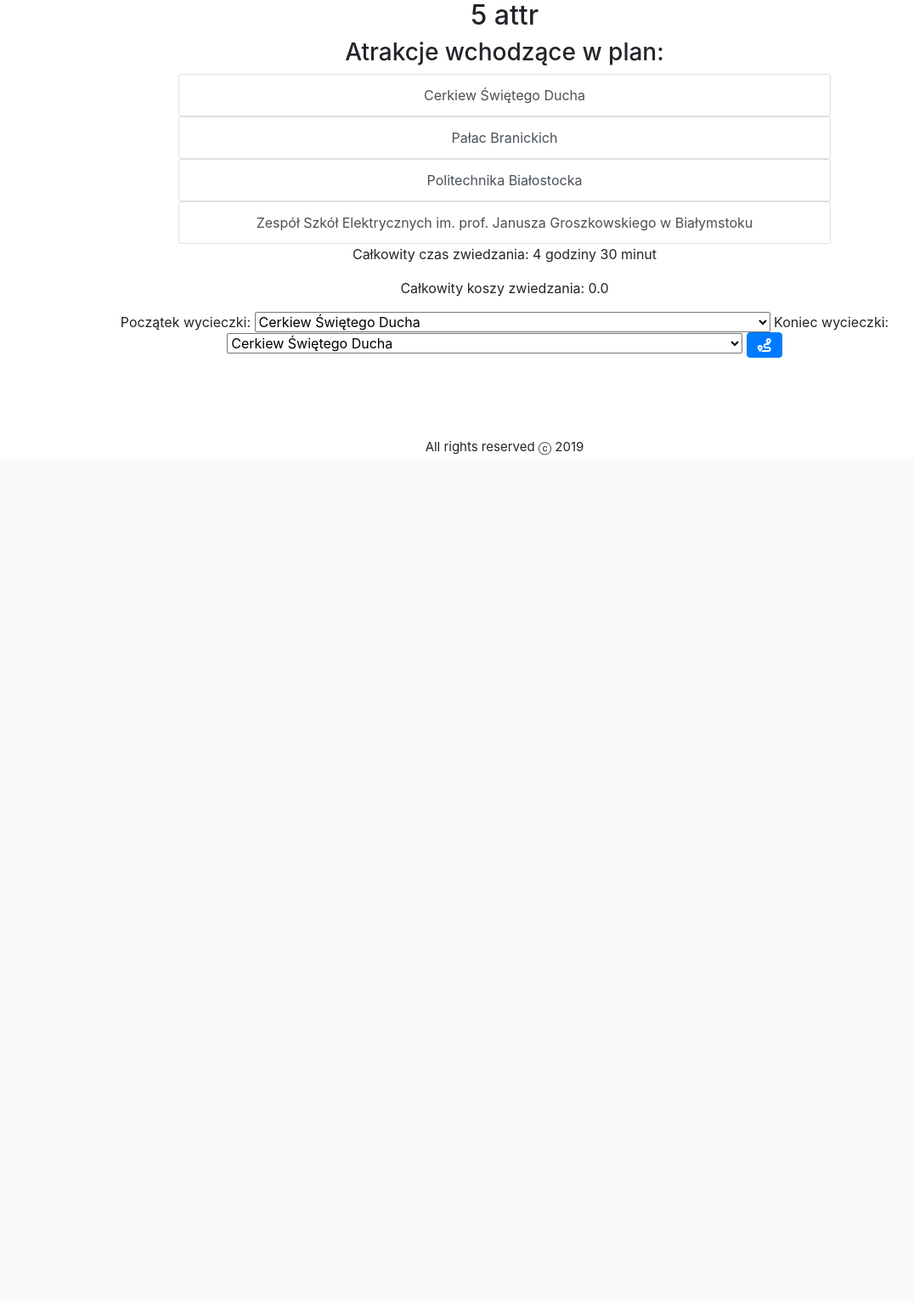
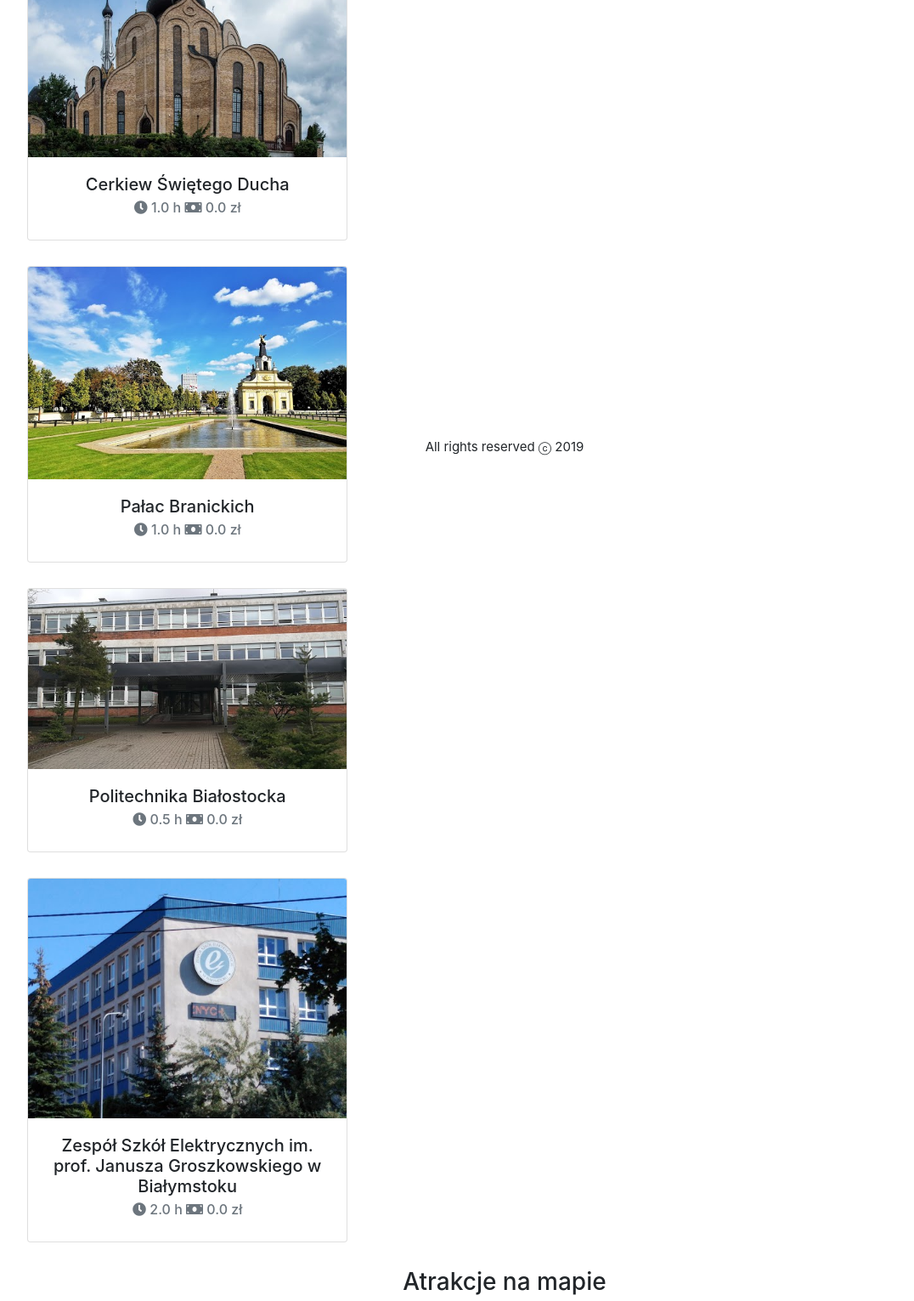
Before and after one commit to dbielecki97/guideproject, a Django app: page /guide/tripplan/5 in a window 1280 px wide. Shown: the part 259-1790 px from the top of the page at 85% size, without its empty margins (46-1122 px from the left). Before the commit the page ends 795 px from the top, so only its background shows below. Run offline with Django 3.2, Linux system fonts and the light colour scheme; data comes from the database, SQL or seed files in the repository; both versions use the stored data as it was after the commit; some libraries are stand-ins or nearby versions.

Commit message:
koszyk, tripplan, del editplan

```diff
--- a/guide/static/css/styles.css
+++ b/guide/static/css/styles.css
@@ -35,4 +35,7 @@
 .icon-wrapper i{
     font-size: 35px;
 }
+.size-50{
+    font-size:50px;
+}
 .icon-wrapper:not(.disabled):hover{opacity: 0.7;}
--- a/guide/static/js/scripts.js
+++ b/guide/static/js/scripts.js
@@ -109,10 +109,12 @@ function calcRoute() {
             hoursTag = document.getElementById('totalTime_hours');
             minutesTag = document.getElementById('totalTime_minutes');
             totalDistance = document.getElementById('totalDistance');
+            mapTitle = document.getElementById('mapTitle');
+            console.log(mapTitle);
+            mapTitle.innerHTML = "Trasa";
             totalDistance.innerHTML = "Całkowita droga do przejścia: " + round(totalWalkingDistance / 1000, 2) + " km";
             totalTime = hours + minutes / 60;
             totalTime += totalWalkingTime / 3600;
-            console.log(totalTime)
             h = totalTime - totalTime % 1;
             m = round((totalTime - h) * 60)
             hoursTag.innerHTML = h;
--- a/guide/templates/account/changepassword.html
+++ b/guide/templates/account/changepassword.html
@@ -14,7 +14,7 @@
                 {{field}}
             </div>
         {% endfor %}
-        <button class="btn btn-outline-dark" style="margin-top: 1rem" type="submit">Save</button>
+        <button class="form-control bg-primary text-white" style="margin-top: 1rem" type="submit">Save</button>
     </form>
     {%for message in messages%}
             {{message}}
--- a/guide/templates/account/general.html
+++ b/guide/templates/account/general.html
@@ -25,7 +25,7 @@
                   {{field}}
               </div>
           {% endfor %}
-          <button class="btn btn-outline-dark" style="margin-top: 1rem" type="submit">Save</button>
+          <button class="bg-primary text-white form-control" style="margin-top: 1rem" type="submit">Save</button>
           </form>
           {%for message in messages%}
               {{message}}
--- a/guide/templates/guide/mytripplan_list.html
+++ b/guide/templates/guide/mytripplan_list.html
@@ -12,9 +12,6 @@
             <a href="{% url 'remove-my-plan' trip_plan.pk %}">
                 <i class="fas fa-trash-alt binIcon"></i>
             </a>
-            <a href="{% url 'edit-my-plan' trip_plan.pk %}">
-                <i class="fas fa-edit"></i>
-            </a>
         </li>
         {% endfor %}
         </ul>
--- a/guide/templates/guide/tripplan_detail.html
+++ b/guide/templates/guide/tripplan_detail.html
@@ -1,50 +1,178 @@
 {% extends "base.html" %}
 {% block title %}
-    {{tripplan.name}} details
+    {{tripplan.name}}
 {% endblock title %}
+{% block styles %}
+<style>
+#map{
+    height:600px;
+    width:800px;
+    margin: 0 auto 30px auto;
+}
+.card {
+    margin:0 auto 30px auto;
+}
+.border-3 {
+    border-width:3px !important;
+}
+.test{
+    background-image:
+}
+.card .add-card{
+    display:block;
+    width:100%;
+    height:100%;
+}
+</style>
+{% endblock styles %}
 {% block content %}
-    <div id="map"></div>
-    {% if tripplan.creator.pk == user.pk %}
-      <a href="{% url 'edit-my-plan' tripplan.pk %}">Edytuj</a>
-      <a href="{% url 'remove-my-plan' tripplan.pk%}">Usuń</a>
-      <a></a>
-    {% endif %}
-    <center><h2>{{tripplan.name}}</h2></center>
-<center> <h3>Atrakcje wchodzące w plan:</h3></center>
-        {% for attraction in tripplan.attractions.all %}
-              <center><div class="list-group" style="width: 60%;">
-  <a href="{% url 'attraction-detail' attraction.pk %}" class="list-group-item list-group-item-action">
-    {{attraction.name}}
-  </a>
-</div>
-        {% endfor %}
-        <p>Całkowity czas zwiedzania: <span id="totalTime_hours">{{hours}}</span> godziny <span id="totalTime_minutes">{{minutes}}</span> minut<p>
-        <p>Całkowity koszy zwiedzania: {{totalPrice}}<p>
-        <p id="totalDistance"><p>
+<!-- Modal -->
+                    {% if numberOfLocations > 1 %}
 
-        {% if numberOfLocations > 1 %}
+  <div class="modal fade" id="route" role="dialog">
+    <div class="modal-dialog modal-dialog-centered">
+
+      <!-- Modal content-->
+      <div class="modal-content">
+        <div class="modal-header">
+          <h4 class="modal-title">Wyznaczanie trasy</h4>
+          <button type="button" class="close" data-dismiss="modal">&times;</button>
+        </div>
+        <div class="modal-body text-center">
         <span>Początek wycieczki: </span>
-        <select id="start">
+        <select id="start" class="form-control mb-3">
           {% for attraction in attractionLocalizations  %}
             <option value="{{attraction.name}}">{{attraction.name}}</option>
           {% endfor %}
         </select>
         <span>Koniec wycieczki: </span>
-        <select id="end">
+        <select id="end" class="form-control mb-3">
           {% for attraction in attractionLocalizations  %}
             <option value="{{attraction.name}}">{{attraction.name}}</option>
           {% endfor %}
         </select>
-         <button id="makeroute" type="button" class="btn btn-primary"><i class="fas fa-route route"></i></button>
-        {% endif %}
+         <button id="makeroute" type="button" class="form-control bg-primary text-white">Wyznacz</button>
+        </div>
+        <div class="modal-footer">
+          <button type="button" class="btn btn-default" data-dismiss="modal">Anuluj</button>
+        </div>
+      </div>
+
+    </div>
+  </div>
+{% endif %}
+                                      {% if tripplan.creator.pk == user.pk %}
+  <!-- Modal -->
+  <div class="modal fade" id="changeName" role="dialog">
+    <div class="modal-dialog modal-dialog-centered">
+
+      <!-- Modal content-->
+      <div class="modal-content">
+        <div class="modal-header">
+          <h4 class="modal-title">Zmień nazwę</h4>
+          <button type="button" class="close" data-dismiss="modal">&times;</button>
+        </div>
+        <div class="modal-body">
+            <form action="{% url 'change-name' tripplan.pk %}" method="post" >
+            {% csrf_token %}
+            {{ changeNameForm }}
+            <button type="submit" class="form-control mt-3 bg-primary text-white">
+                <i class="far fa-save save"></i>
+            </button>
+        </form>
+        </div>
+        <div class="modal-footer">
+          <button type="button" class="btn btn-default" data-dismiss="modal">Anuluj</button>
+        </div>
+      </div>
+
+    </div>
+  </div>
+{% endif %}
+{% load static %}
+<div class="container-fluid">
+    <div class="row mt-4 mr-4">
+        <div class="col-4 text-right">
+        </div>
+        <div class="col-4 text-center border-bottom border-primary border-3">
+        <h3>{{tripplan.name}}</h3>
+        </div>
+        <div class="col-4 text-right">
+            {% if tripplan.creator.pk == user.pk %}
+                <a href="#" data-toggle="modal" data-target="#changeName" class="icon-wrapper"><i class="fas fa-edit"></i></a>
+                <a href="{% url 'remove-my-plan' tripplan.pk%}" class=icon-wrapper><i class="fas fa-trash-alt"></i></a>
+            {% endif %}
+                    {% if numberOfLocations > 1 %}
+                 <a href="#" class="icon-wrapper" data-toggle="modal" data-target="#route">
+                 <i class="fas fa-route route"></i>
+                 </a>
+                 {% endif %}
+        </div>
+    </div>
+    <div class="row mt-4">
+        <div class="col-5 text-center">
+            <h3>Atrakcje wchodzące w plan:</h3>
+                <div class="listing-block">
+                    {% for attraction in tripplan.attractions.all %}
+                        <div class="card w-75">
+                            <img class="card-img-top" src="{% static "images/" %}{{attraction.name}}.jpeg" alt="{{attraction.name}}">
+                                <div class="card-body">
+                                    <h5 class="card-title">{{attraction.name}}</h5>
+                                    <h6 class="card-subtitle mb-2 text-muted">
+                                        <i class="fa fa-clock-o"></i> {{attraction.timeNeededToSightsee}} h
+                                        <i class="fa fa-money"></i> {{attraction.ticketCost}} zł
+                                    </h6>
+                                    {% if tripplan.creator.pk == user.pk %}
+                                        <p class="card-text text-right">
+                                            <a class="icon-wrapper" href="{% url 'attraction-detail' attraction.pk %}">
+                                                <i class="far fa-eye"></i>
+                                            </a>
+                                            <a class="icon-wrapper" href="{% url 'remove-attraction-from-plan' tripplan.pk attraction.pk %}">
+                                                <i class="fas fa-minus-square"></i>
+                                            </a>
+                                        </p>
+                                    {% endif %}
+                                </div>
+                        </div>
+                    {% endfor %}
+                    {% if tripplan.creator.pk == user.pk %}
+                    <div class="card bg-dark text-white w-75">
+                            <a href="#" class="card-title icon-wrapper text-white add-card"><i class="fas fa-plus-square"></i></a>
+                            <!--MODAL????-->
+                        </div>
+                    {% endif %}
+                </div>
+      </div>
+      <div class="col text-center">
+            <h3 id="mapTitle">Atrakcje na mapie</h3>
+            <div id="map"></div>
+            <h3>Całkowity czas zwiedzania: <span id="totalTime_hours">{{hours}}</span> godziny
+            <span id="totalTime_minutes">{{minutes}}</span> minut</h3>
+        <h3>Całkowity koszy zwiedzania: {{totalPrice}}<h3>
+        <h3 id="totalDistance"><h3>
+      </div>
+      </div>
+
+         </div>
 {% endblock content %}
 {% block scripts%}
+    <script async defer
+    src="https://maps.googleapis.com/maps/api/js?key=AIzaSyArdvkTXE1oDlhs3VbJ4KJGYZtclFj79Hg&callback=tripPlanDetail">
+  </script>
+      <script src="https://cdnjs.cloudflare.com/ajax/libs/jQuery-slimScroll/1.3.8/jquery.slimscroll.min.js"></script>
 <script>
     locs={{attractionLocalizations|safe}};
     hours={{hours|safe}};
     minutes={{minutes|safe}};
+     $(function(){
+            $('.listing-block').slimScroll({
+                height: '700px'
+            });
+            $('#makeroute').click(()=>{
+                $('#route').modal('hide')
+            })
+    });
+
 </script>
-    <script async defer
-    src="https://maps.googleapis.com/maps/api/js?key=AIzaSyArdvkTXE1oDlhs3VbJ4KJGYZtclFj79Hg&callback=tripPlanDetail">
-  </script>
+
 {% endblock scripts%}
--- a/guide/urls.py
+++ b/guide/urls.py
@@ -23,7 +23,6 @@ urlpatterns = [
     path("mytripplans", views.MyTripPlanListView.as_view(), name="my-trip-plans"),
     path('signup', views.SignUp.as_view(), name='signup'),
     path('removemyplan/<int:pk>', views.removeMyPlan, name='remove-my-plan'),
-    path('editmyplan/<int:pk>', views.EditPlanView.as_view(), name='edit-my-plan'),
     path('changename/<int:pk>',
          views.changeNameOfPlan, name='change-name'),
     path('myaccount/general', views.generalSettings, name='general'),
--- a/guide/views.py
+++ b/guide/views.py
@@ -129,6 +129,11 @@ class TripPlanDetailView(DetailView):
         hours, minutes = getTotalTime(self.object.attractions.all())
         context['hours'] = hours
         context['minutes'] = minutes
+        try:
+            if self.request.user.pk == self.object.creator.pk:
+                context['changeNameForm'] = ChangeTripPlanNameForm
+        except:
+            pass
         context['totalPrice'] = getTotalPrice(self.object.attractions.all())
         return context
 
@@ -199,11 +204,12 @@ def removeAttractionFromShoppingCart(request, pk):
     return HttpResponseRedirect(reverse('shopping-cart'))
 
 
+@login_required
 def removeAttractionFromPlan(request, trip_pk, attr_pk):
     attractionInstance = get_object_or_404(Attraction, pk=attr_pk)
     tripplan = get_object_or_404(TripPlan, pk=trip_pk)
     tripplan.attractions.remove(attractionInstance)
-    return HttpResponseRedirect(reverse('edit-my-plan', kwargs={'pk': trip_pk}))
+    return HttpResponseRedirect(reverse('trip-plan-detail', kwargs={'pk': trip_pk}))
 
 
 @login_required
@@ -241,19 +247,6 @@ def removeMyPlan(request, pk):
     return HttpResponseRedirect(reverse('my-trip-plans'))
 
 
-class EditPlanView(LoginRequiredMixin, TemplateView):
-    template_name = "guide/edit_plan.html"
-
-    def get_context_data(self, **kwargs):
-        context = super().get_context_data(**kwargs)
-        context['trip_plan'] = TripPlan.objects.get(pk=kwargs['pk'])
-        attractionPKs = context['trip_plan'].attractions.values_list('pk')
-        availableAttractions = Attraction.objects.exclude(pk__in=attractionPKs)
-        context['availableAttractions'] = availableAttractions
-        context['changeNameForm'] = ChangeTripPlanNameForm
-        return context
-
-
 @login_required
 def changeNameOfPlan(request, pk):
     if request.method == 'POST':
@@ -263,7 +256,7 @@ def changeNameOfPlan(request, pk):
             tripplan.name = form.cleaned_data['name']
             tripplan.save()
 
-    return HttpResponseRedirect(reverse('edit-my-plan', kwargs={'pk': pk}))
+    return HttpResponseRedirect(reverse('trip-plan-detail', kwargs={'pk': pk}))
 
 
 @login_required
```
Also changed, not shown: guide/forms.py (+16 -13 lines), guide/templates/guide/edit_plan.html (deleted, +0 -86 lines), guide/templates/guide/shoppingcart.html (+16 -18 lines), db.sqlite3.
